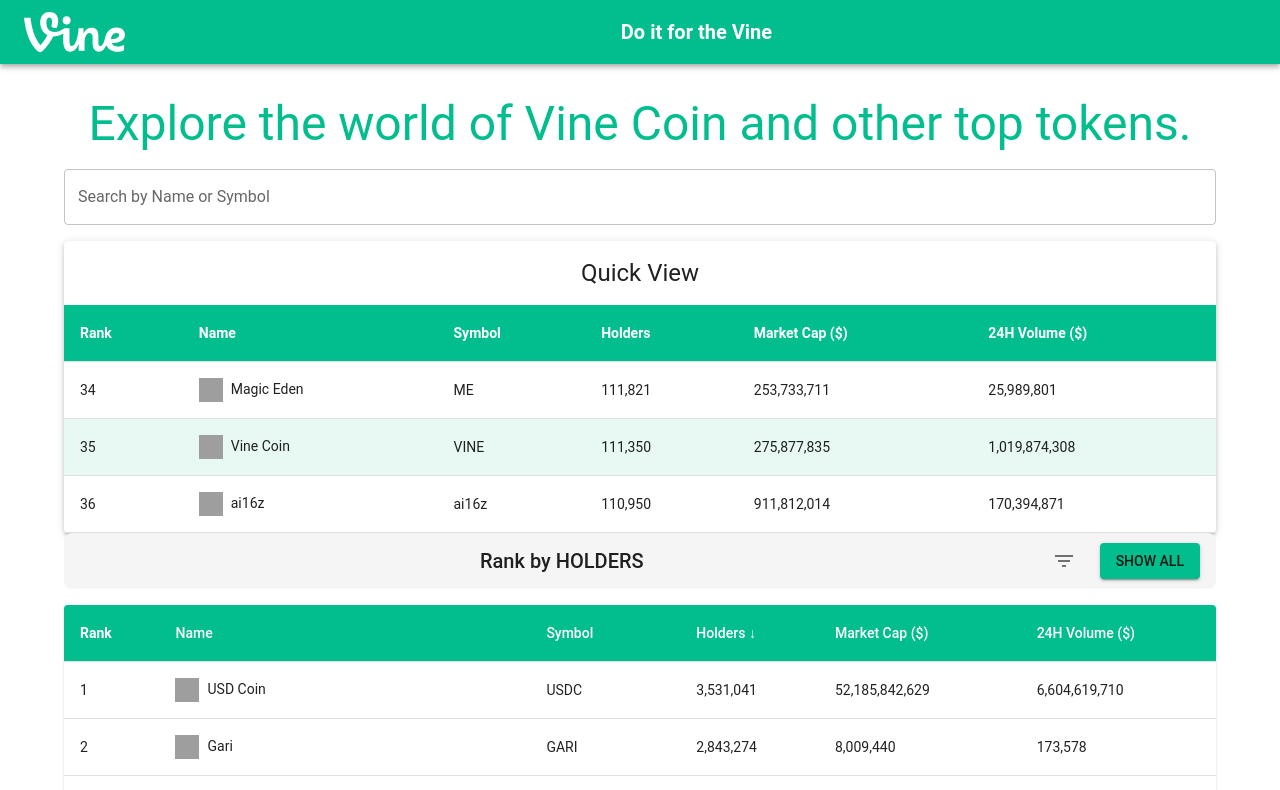
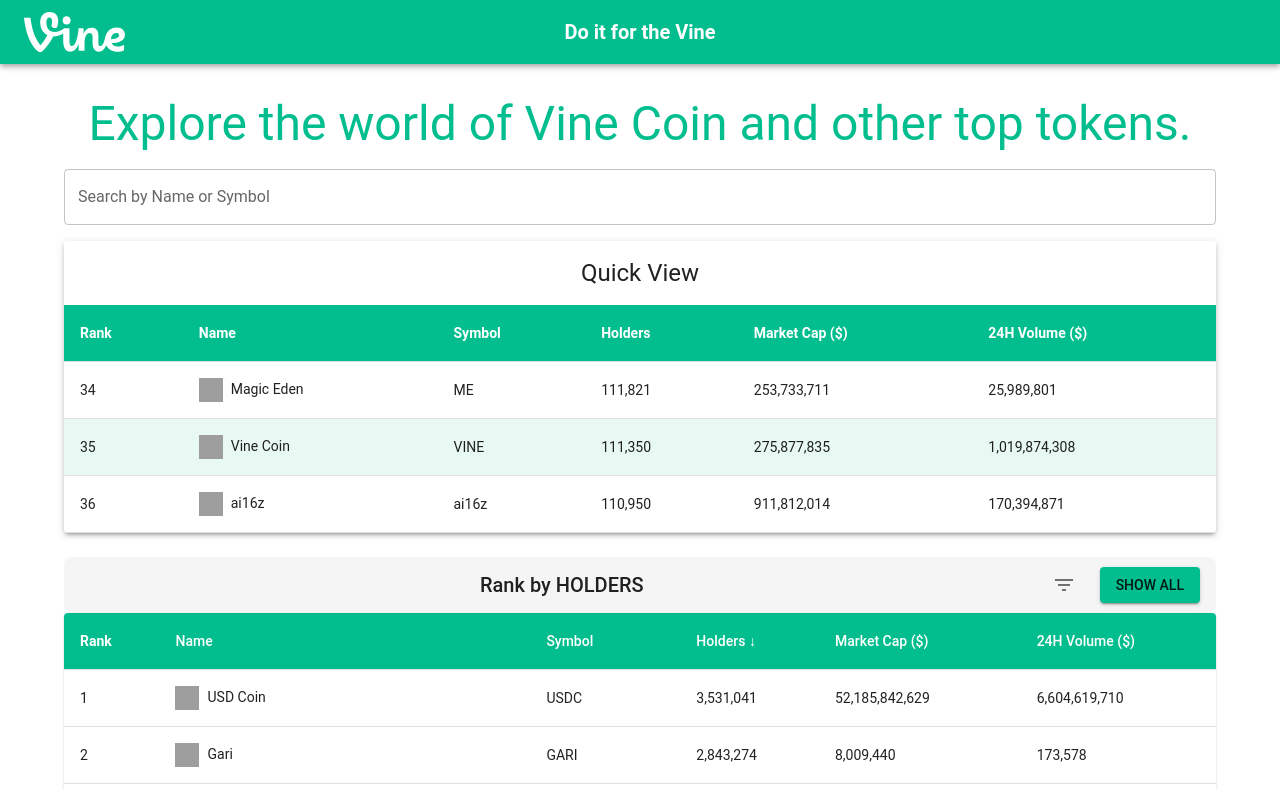
Before and after one commit to taha-abbasi/do-it-for-the-vine-rank-data, a React (Create React App) app: page / in a window 1280 px wide. Shown: the top 790 px of the page. Built offline with nearby package versions, Linux system fonts and the light colour scheme; grey boxes are pictures that could not be loaded.

Commit message:
added design updates and footer

```diff
--- /dev/null
+++ b/src/components/Footer.jsx
@@ -0,0 +1,140 @@
+// src/components/Footer.jsx
+
+import React from "react";
+import {
+  Box,
+  Grid,
+  Container,
+  Typography,
+  Link,
+  Divider,
+  Stack,
+  Button,
+} from "@mui/material";
+
+export default function Footer() {
+  return (
+    <Box
+      component="footer"
+      sx={{
+        backgroundColor: "#f5f5f5",
+        paddingY: 6,
+        marginTop: 4,
+      }}
+    >
+      <Container maxWidth="lg">
+        <Grid container spacing={4}>
+          {/* Column 1: About Me + Donations */}
+          <Grid item xs={12} md={4}>
+            <Typography variant="h6" sx={{ fontWeight: "bold", marginBottom: 2 }}>
+              About Me
+            </Typography>
+            <Typography variant="body2" sx={{ marginBottom: 2 }}>
+              I am a software architect serving in web3 since 2016,
+              passionate about decentralized sovereignty of assets. I love
+              evangelizing fairly distributed, community-driven coins,
+              movements, and technologies. If you like <strong>$VINE</strong>,
+              also check out the <strong>100K holders of $DOG</strong>, a free
+              and fair distribution underdog that is already the largest Bitcoin
+              Token!
+            </Typography>
+
+            <Typography variant="h6" sx={{ fontWeight: "bold", marginBottom: 1 }}>
+              Support My Work
+            </Typography>
+            <Typography variant="body2" sx={{ marginBottom: 2 }}>
+              Solscan APIs cost <strong>$199/month</strong>. Donations are
+              appreciated:
+            </Typography>
+            <Typography
+              variant="body2"
+              sx={{
+                fontFamily: "monospace",
+                wordBreak: "break-all",
+              }}
+            >
+              9jJbYgykByUFURADCkpMmPAx4VvcvjuDemetMDVxNDUQ
+            </Typography>
+          </Grid>
+
+          {/* Column 2: Connect with the Vine Community */}
+          <Grid item xs={12} md={4}>
+            <Typography variant="h6" sx={{ fontWeight: "bold", marginBottom: 2 }}>
+              Connect with the Vine Community
+            </Typography>
+
+            <Stack spacing={1}>
+              <Link
+                href="https://x.com/tahaabbasi"
+                target="_blank"
+                rel="noopener"
+              >
+                X Profile (The Brown Cowboy)
+              </Link>
+              <Link
+                href="https://www.youtube.com/TahaAbbasi"
+                target="_blank"
+                rel="noopener"
+              >
+                YouTube
+              </Link>
+            </Stack>
+
+            <Divider sx={{ marginY: 2 }} />
+
+            <Typography variant="h6" sx={{ fontWeight: "bold", marginBottom: 2 }}>
+              Chief Vine
+            </Typography>
+            <Link href="https://x.com/rus" target="_blank" rel="noopener">
+              Rus (Founder of Vine)
+            </Link>
+          </Grid>
+
+          {/* Column 3: “Do it for the Vine” Space Hosts & Vine Tribe Button */}
+          <Grid item xs={12} md={4}>
+            <Typography variant="h6" sx={{ fontWeight: "bold", marginBottom: 2 }}>
+              “Do it for the Vine” Space Hosts
+            </Typography>
+
+            <Stack spacing={1}>
+              <Link
+                href="https://x.com/thefarklord"
+                target="_blank"
+                rel="noopener"
+              >
+                hbar (Farklord)
+              </Link>
+              <Link
+                href="https://x.com/paperthynn"
+                target="_blank"
+                rel="noopener"
+              >
+                Joshua ☕️ ᵍᵐ
+              </Link>
+              <Link
+                href="https://x.com/KBFNBR"
+                target="_blank"
+                rel="noopener"
+              >
+                KB
+              </Link>
+            </Stack>
+
+            <Divider sx={{ marginY: 2 }} />
+
+            {/* Button to join Vine Tribe */}
+            <Button
+              variant="contained"
+              color="primary"
+              href="https://x.com/i/communities/1882668779890500022"
+              target="_blank"
+              rel="noopener"
+            >
+              Join Vine Tribe on X
+            </Button>
+          </Grid>
+        </Grid>
+      </Container>
+    </Box>
+  );
+}
--- /dev/null
+++ b/src/components/Header.jsx
@@ -0,0 +1,38 @@
+// src/components/Header.jsx
+import React from "react";
+import { AppBar, Toolbar, Typography } from "@mui/material";
+
+function Header() {
+  return (
+    <AppBar position="static" style={{ backgroundColor: "#02be8e" }}>
+      {/* Use a Toolbar with position: relative so we can absolutely center the text */}
+      <Toolbar style={{ position: "relative" }}>
+        {/* Left-Aligned Logo */}
+        <img
+          src="/vine_logo_white.svg"
+          alt="Vine Logo"
+          style={{
+            height: 40,
+            marginRight: 12,
+          }}
+        />
+
+        {/* Absolutely Centered Text */}
+        <Typography
+          variant="h6"
+          style={{
+            position: "absolute",
+            left: "50%",
+            transform: "translateX(-50%)",
+            fontWeight: "bold",
+            color: "#ffffff",
+          }}
+        >
+          Do it for the Vine
+        </Typography>
+      </Toolbar>
+    </AppBar>
+  );
+}
+
+export default Header;
--- a/src/components/VineTable.jsx
+++ b/src/components/VineTable.jsx
@@ -24,6 +24,8 @@
 } from "@mui/material";
 import { createTheme, ThemeProvider } from "@mui/material/styles";
 import FilterListIcon from "@mui/icons-material/FilterList";
+import Header from "./Header";
+import Footer from "./Footer";
 
 // Define the theme with Vine colors
 const theme = createTheme({
@@ -214,29 +216,8 @@
     <ThemeProvider theme={theme}>
       <CssBaseline />
 
-      {/* Top AppBar */}
-      <AppBar position="static" style={{ backgroundColor: "#02be8e" }}>
-        <Toolbar>
-          <Box display="flex" alignItems="center" style={{ flexGrow: 1 }}>
-            <img
-              src="/vine_logo_white.svg"
-              alt="Vine Logo"
-              style={{ height: 40, marginRight: 12 }}
-            />
-            <Typography
-              variant="h6"
-              style={{
-                textAlign: "center",
-                flexGrow: 1,
-                fontWeight: "bold",
-                color: "#ffffff",
-              }}
-            >
-              Do it for the Vine
-            </Typography>
-          </Box>
-        </Toolbar>
-      </AppBar>
+      {/* Reusable Header at the top */}
+      <Header />
 
       <Container
         maxWidth="lg"
@@ -261,7 +242,11 @@
         />
 
         {/* Quick View Table */}
-        <TableContainer component={Paper} elevation={3}>
+        <TableContainer
+          component={Paper}
+          elevation={3}
+          style={{ marginBottom: "1.5rem" }}
+        >
           <Typography variant="h5" style={{ padding: "1rem 0" }}>
             Quick View
           </Typography>
@@ -300,9 +285,7 @@
                   }}
                 >
                   {/* Quick View rank: displayedTokens-based */}
-                  <TableCell>
-                    {displayedTokens.indexOf(token) + 1}
-                  </TableCell>
+                  <TableCell>{displayedTokens.indexOf(token) + 1}</TableCell>
                   <TableCell>
                     {token.icon && (
                       <img
@@ -338,7 +321,7 @@
           justifyContent="space-between"
           alignItems="center"
           style={{
-            marginBottom: "1rem",
+            marginBottom: "0rem",
             padding: "0.5rem 1rem",
             backgroundColor: "#f5f5f5",
             borderRadius: "8px",
@@ -376,8 +359,7 @@
                     style={{ cursor: "pointer", color: "#ffffff" }}
                   >
                     Name{" "}
-                    {sortField === "name" &&
-                      (sortOrder === "asc" ? "↑" : "↓")}
+                    {sortField === "name" && (sortOrder === "asc" ? "↑" : "↓")}
                   </TableCell>
                 )}
                 {columns.symbol && (
@@ -416,8 +398,7 @@
                     style={{ cursor: "pointer", color: "#ffffff" }}
                   >
                     Price{" "}
-                    {sortField === "price" &&
-                      (sortOrder === "asc" ? "↑" : "↓")}
+                    {sortField === "price" && (sortOrder === "asc" ? "↑" : "↓")}
                   </TableCell>
                 )}
                 {columns.volume_24h && (
@@ -447,9 +428,7 @@
               {searchTokens.map((token) => (
                 <TableRow key={token.address}>
                   {/* Use displayedTokens.indexOf(token) + 1 for rank in main table */}
-                  <TableCell>
-                    {displayedTokens.indexOf(token) + 1}
-                  </TableCell>
+                  <TableCell>{displayedTokens.indexOf(token) + 1}</TableCell>
                   {columns.name && (
                     <TableCell>
                       {token.icon && (
@@ -477,9 +456,7 @@
                     </TableCell>
                   )}
                   {columns.price && (
-                    <TableCell>
-                      {token.price?.toFixed(6) || "N/A"}
-                    </TableCell>
+                    <TableCell>{token.price?.toFixed(6) || "N/A"}</TableCell>
                   )}
                   {columns.volume_24h && (
                     <TableCell>
@@ -518,6 +495,7 @@
           ))}
         </Menu>
       </Container>
+      <Footer />
     </ThemeProvider>
   );
 }
```
